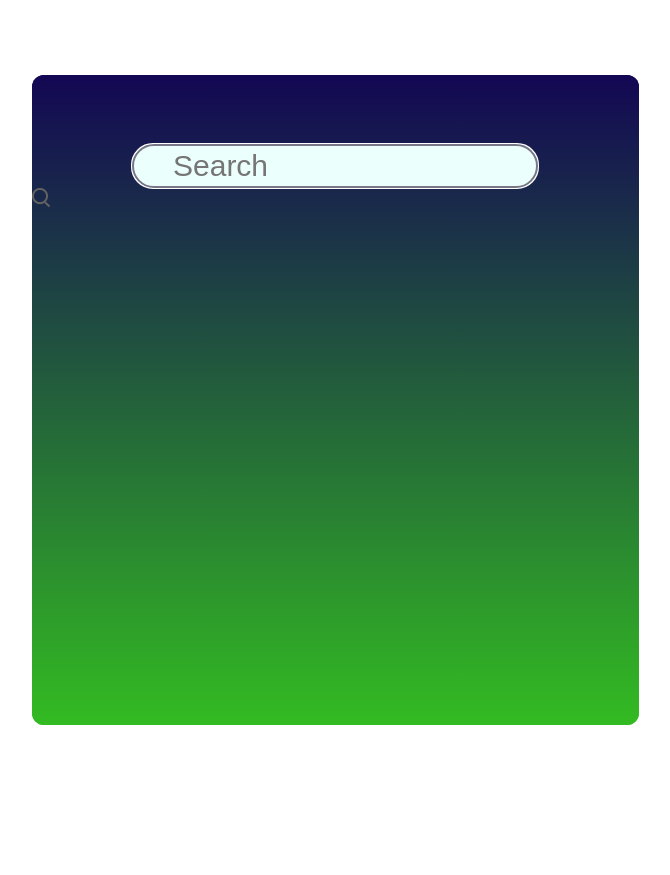
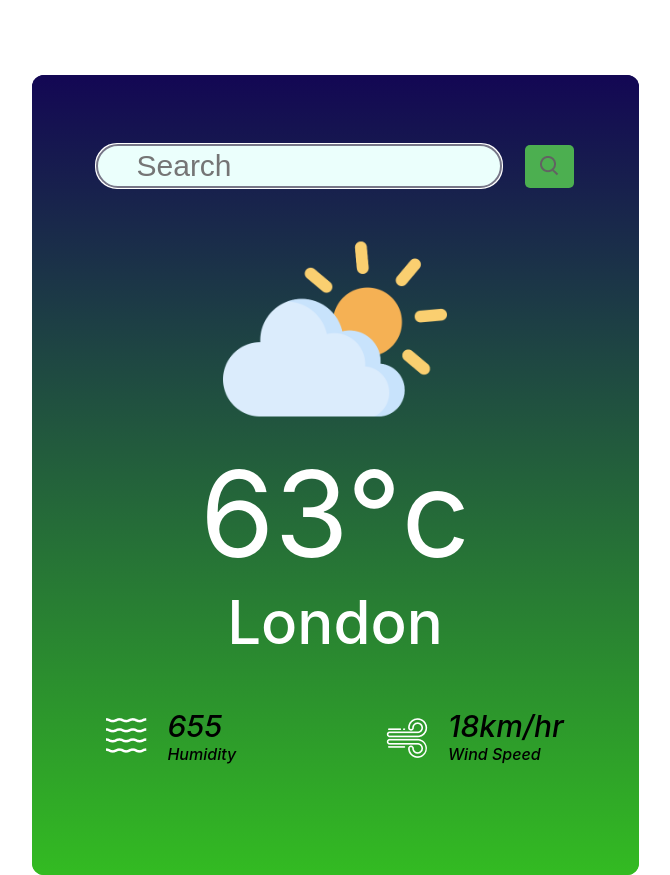
Before and after one commit to BHARATHARSEN/myweatherapp, a React (Create React App) app: page / in a window 1280 px wide. Shown: the whole page, without its empty margins (305-975 px from the left). Before the commit the page ends 800 px from the top, so only its background shows below. Built offline with nearby package versions, Linux system fonts and the light colour scheme.

Commit message:
CSS done for the most part for every className

```diff
--- a/src/components/WeatherApp/WeatherApp.css
+++ b/src/components/WeatherApp/WeatherApp.css
@@ -1,16 +1,17 @@
 .container {
     width : 607px;
-    height :650px;
+    height :800px;
     margin :auto;
     margin-top : 75px;
     border-radius: 12px;
     background-image: linear-gradient(180deg, #130754 0%, #3b2f 100%);
+
 }
 
 .top-bar {
     display :flex;
     justify-content: center;
-    gap: 10px;
+    gap: 14px;
     padding-top : 70px;
 
 }
@@ -29,3 +30,77 @@
     font-weight: 200px;
 
 }
+
+.search-icon {
+    background-color: #4caf50;
+    color: white;
+    border: none;
+    padding: 10px 15px;
+    border-radius: 5px;
+    cursor: pointer;
+    margin-left: 10px;
+    font-size: 16px;
+    height : 23px;
+
+}
+
+.weather-image {
+    margin-top: 29px;
+    display :flex;
+    justify-content: center;
+
+  }
+
+/* .data-container {
+    justify-content: center;
+    display :flex;
+} */
+
+.weather-temp{
+    display:flex;
+    justify-content: center;
+    color:white;
+    font-size: 120px;
+    font-weight: 400;
+
+
+}
+
+.weather-location{
+    display:flex;
+    justify-content : center;
+    color:white;
+    font-size:60px;
+    font-weight:500;
+}
+
+.data-container {
+    margin-top : 50px;
+    display : flex;
+    justify-content: center;
+    font-style: oblique;
+    font-weight :500
+}
+
+.element {
+    margin :auto;
+    display: flex;
+    align-items: flex-start;
+    gap : 20px;
+
+
+}
+
+.data {
+    font-size: 30px;
+
+}
+
+.text {
+    font-size: medium;
+
+}
+
+.icon{
+    margin-top: 10px;
+}
--- a/src/components/WeatherApp/WeatherApp.jsx
+++ b/src/components/WeatherApp/WeatherApp.jsx
@@ -2,38 +2,56 @@ import React from "react";
 import './WeatherApp.css';
 
 import search_icon from "../Assets/search.png";
+import cloud_icon from "../Assets/cloud.png";
 import clear_icon from "../Assets/clear.png";
-import cloud_icon from "../Assets/cloud.png"
 import drizzle_icon from "../Assets/drizzle.png";
+import snow_icon from "../Assets/snow.png";
+import wind_icon from "../Assets/wind.png";
 import humidity_icon from "../Assets/humidity.png";
-import snow_icon from "../Assets/snow.png";
-import wind_icon from "../Assets/wind.png"
+
 
 const WeatherApp = () => {
-
-
   const search = async () => {
-
+    // Implement your search functionality here
   }
-
-
-
-
-
 
   return (
     <div className="container">
-            <div className = "top-bar">
-                <input type = "text" placeholder = "Search" className = "cityInput"/>
+      <div className="top-bar">
+        <input type="text" placeholder="Search" className="cityInput" />
+        <div className="search-icon">
+          <img src={search_icon} alt="Search Icon" />
         </div>
-            <div className = "search-icon">
-                <img src={search_icon}/>
+      </div>
 
+      <div className = "weather-image">
+        <img src = {cloud_icon}/>
+      </div>
+
+      <div className="weather-temp">63°c </div>
+      <div className="weather-location">London</div>
+      <div className="data-container">
+        <div className="element">
+          <img src ={humidity_icon} className = "icon"/>
+          <div className="data">
+            <div className="humidity-percent">655</div>
+            <div className="text">Humidity</div>
           </div>
 
         </div>
-    )
+        <div className="element">
+          <img src = {wind_icon} className = "icon"/>
+          <div className="data">
+            <div className="wind-speed">18km/hr</div>
+            <div className="text">Wind Speed</div>
+          </div>
 
+        </div>
+      </div>
+
+
+    </div>
+  );
 }
 
-export default WeatherApp
+export default WeatherApp;
```
Lines whose indentation alone changed are shown as unchanged.
